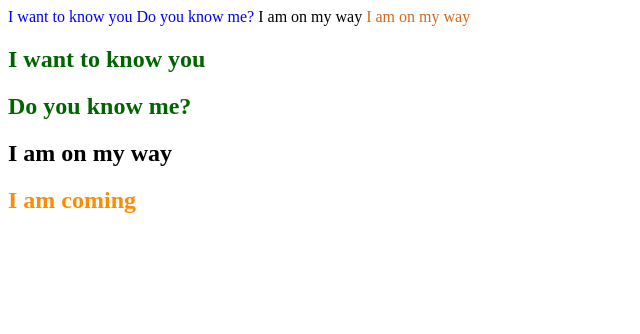
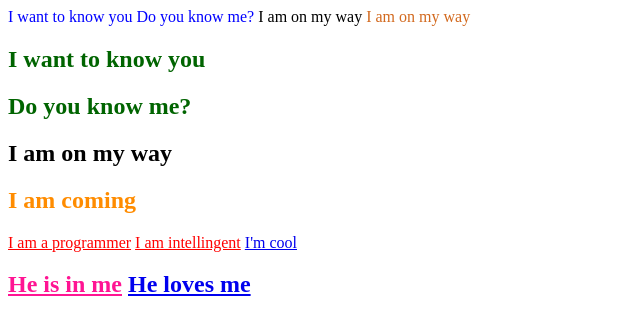
Before and after one commit to EzeBernardine/100daysofcode, a plain HTML site: page Css/AttributesSelectors.html in a window 1280 px wide. Shown: the whole page, without its empty margins (0-640 px from the left). Drawn offline with Linux system fonts and the light colour scheme.

Commit message:
more on attribute selectors

```diff
--- a/Css/AttributesSelectors.html
+++ b/Css/AttributesSelectors.html
@@ -18,6 +18,12 @@
     h2[id] {
       color: darkorange
     }
+    div a[title]{
+      color: red;
+    }
+    h2 a[title='first']{
+      color: deeppink
+    }
   </style>
 </head>
 <body>
@@ -34,5 +40,14 @@
     <h2>I am on my way</h2>
     <h2 id="forth">I am coming</h2>
   </div>
+  <div>
+    <a href="#" title="first">I am a programmer</a>
+    <a href="#" title="second">I am intellingent</a>
+    <a href="#" >I'm cool</a>
+  </div>
+  <h2>
+    <a href="#" title="first">He is in me</a>
+    <a href="#">He loves me</a>
+  </h2>
 </body>
 </html>
```
